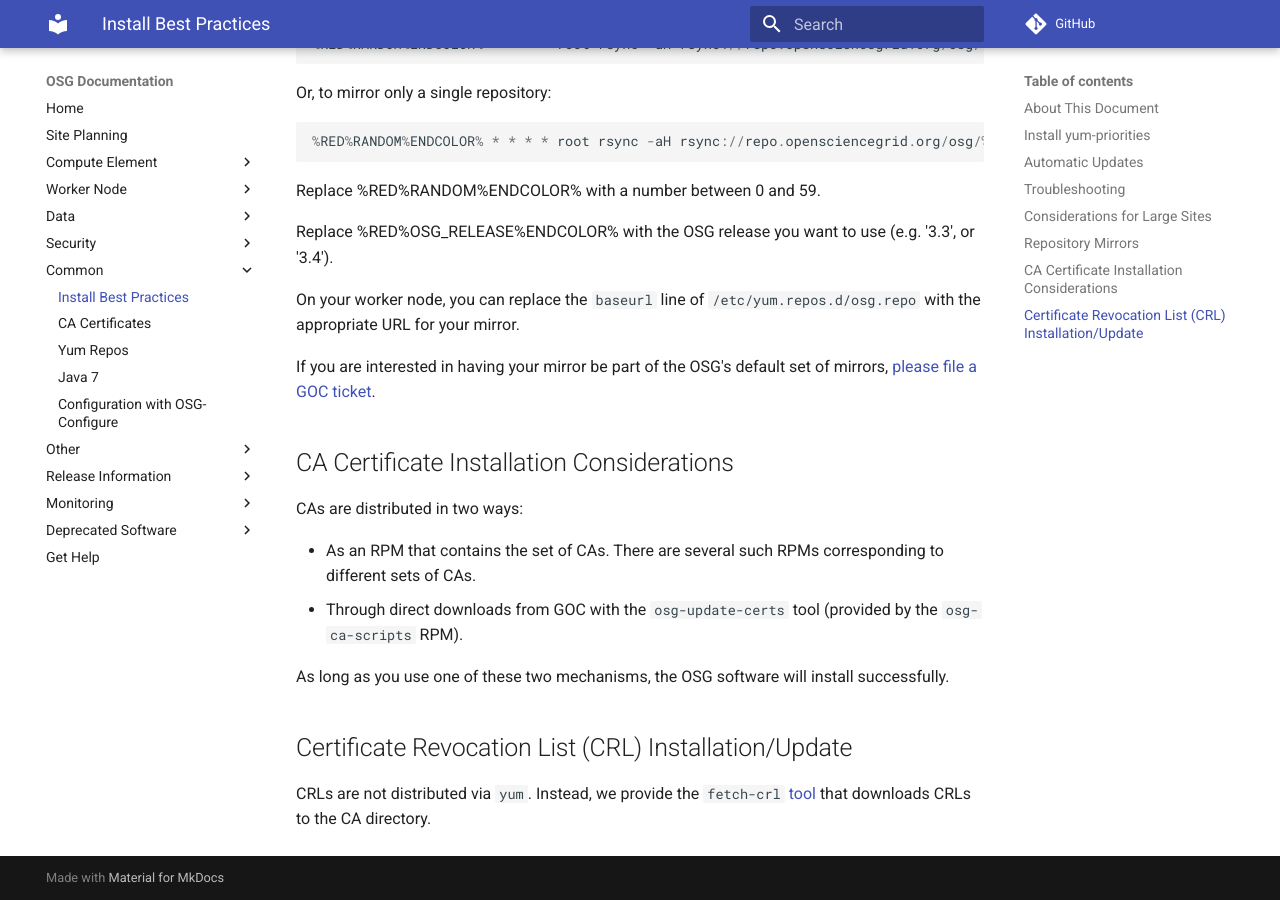
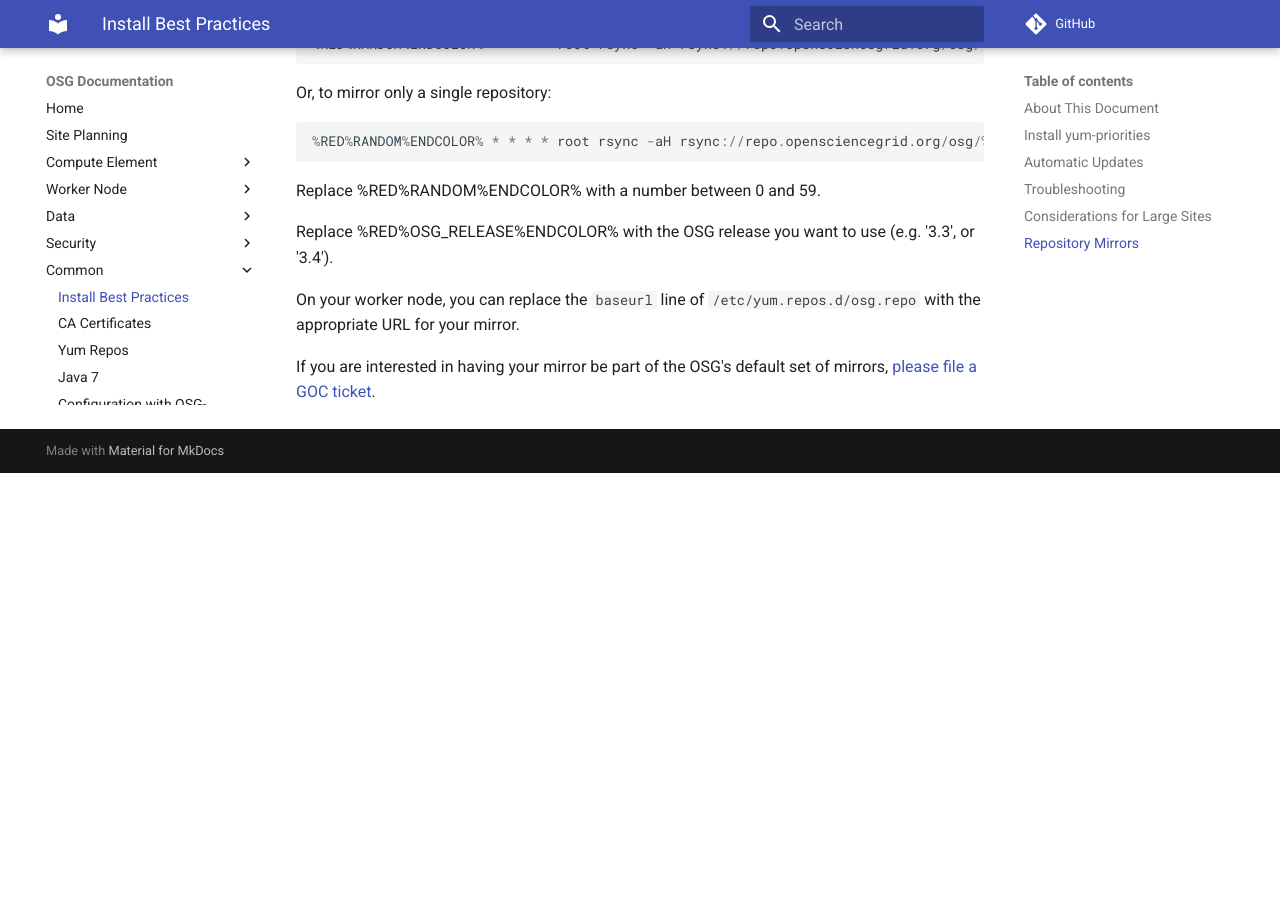
Before and after one commit to osg-htc/docs, an MkDocs documentation site: the page built from docs/common/install-best-practices.md, in a window 1280 px wide and 900 px high, scrolled down 2236 px. Built offline with MkDocs 1.6.1 and Material for MkDocs 9.7.7, drawn with Linux system fonts in a browser that asks for light colours; comment, search, counter and statistics services are not loaded; old or Windows-style settings are respelled for this version of MkDocs; after the commit the page ends 2709 px from its top, so only the background shows below that.

Commit message:
Delete CA/CRL information (better mentioned elsewhere) (SOFTWARE-3078)

```diff
--- a/docs/common/install-best-practices.md
+++ b/docs/common/install-best-practices.md
@@ -94,18 +94,3 @@
 On your worker node, you can replace the `baseurl` line of `/etc/yum.repos.d/osg.repo` with the appropriate URL for your mirror.
 
 If you are interested in having your mirror be part of the OSG's default set of mirrors, [please file a GOC ticket](https://ticket.opensciencegrid.org/).
-
-CA Certificate Installation Considerations
-------------------------------------------
-
-CAs are distributed in two ways:
-
--   As an RPM that contains the set of CAs. There are several such RPMs corresponding to different sets of CAs.
--   Through direct downloads from GOC with the `osg-update-certs` tool (provided by the `osg-ca-scripts` RPM).
-
-As long as you use one of these two mechanisms, the OSG software will install successfully.
-
-Certificate Revocation List (CRL) Installation/Update
------------------------------------------------------
-
-CRLs are not distributed via `yum`. Instead, we provide the `fetch-crl` [tool](../common/ca/#managing-certificate-revocation-lists) that downloads CRLs to the CA directory.
```
